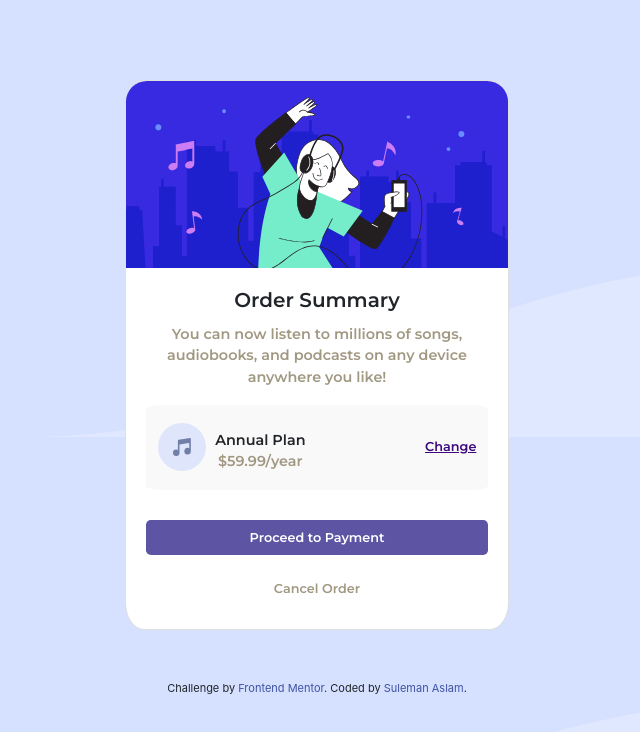
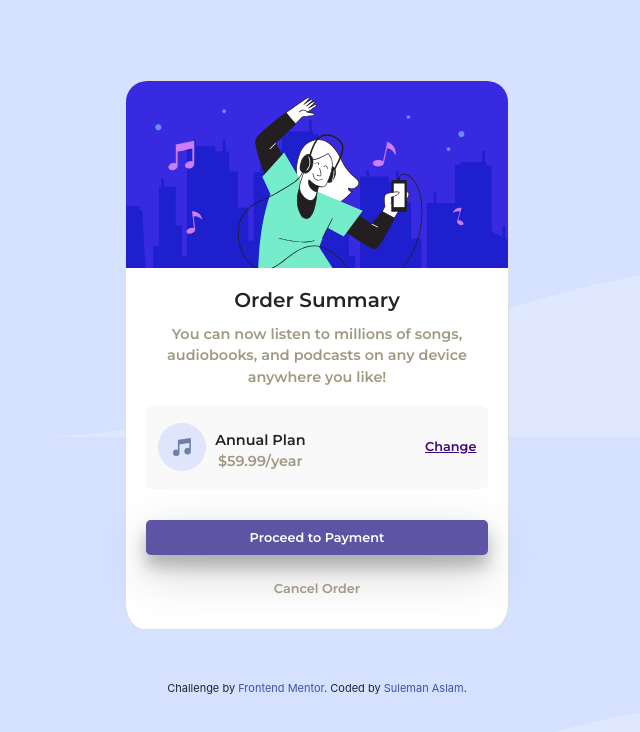
Before and after one commit to maliksulemanaslam/order-summary-component, a plain HTML site: page index.html in a window 1280 px wide. In both pictures the pointer is over the link "Proceed to Payment". Shown: the whole page, without its empty margins (323-963 px from the left). Drawn offline with nearby package versions, Linux system fonts and the light colour scheme.

Commit message:
Add files via upload

```diff
--- a/styles.css
+++ b/styles.css
@@ -109,6 +109,7 @@ span {
 
 .payment-button:hover {
   background-color: #5D54A4;
+  box-shadow: 0 12px 16px 0 rgba(0,0,0,0.24), 0 17px 50px 0 rgba(0,0,0,0.19);
 }
 
 .cancel-link:hover {
```
